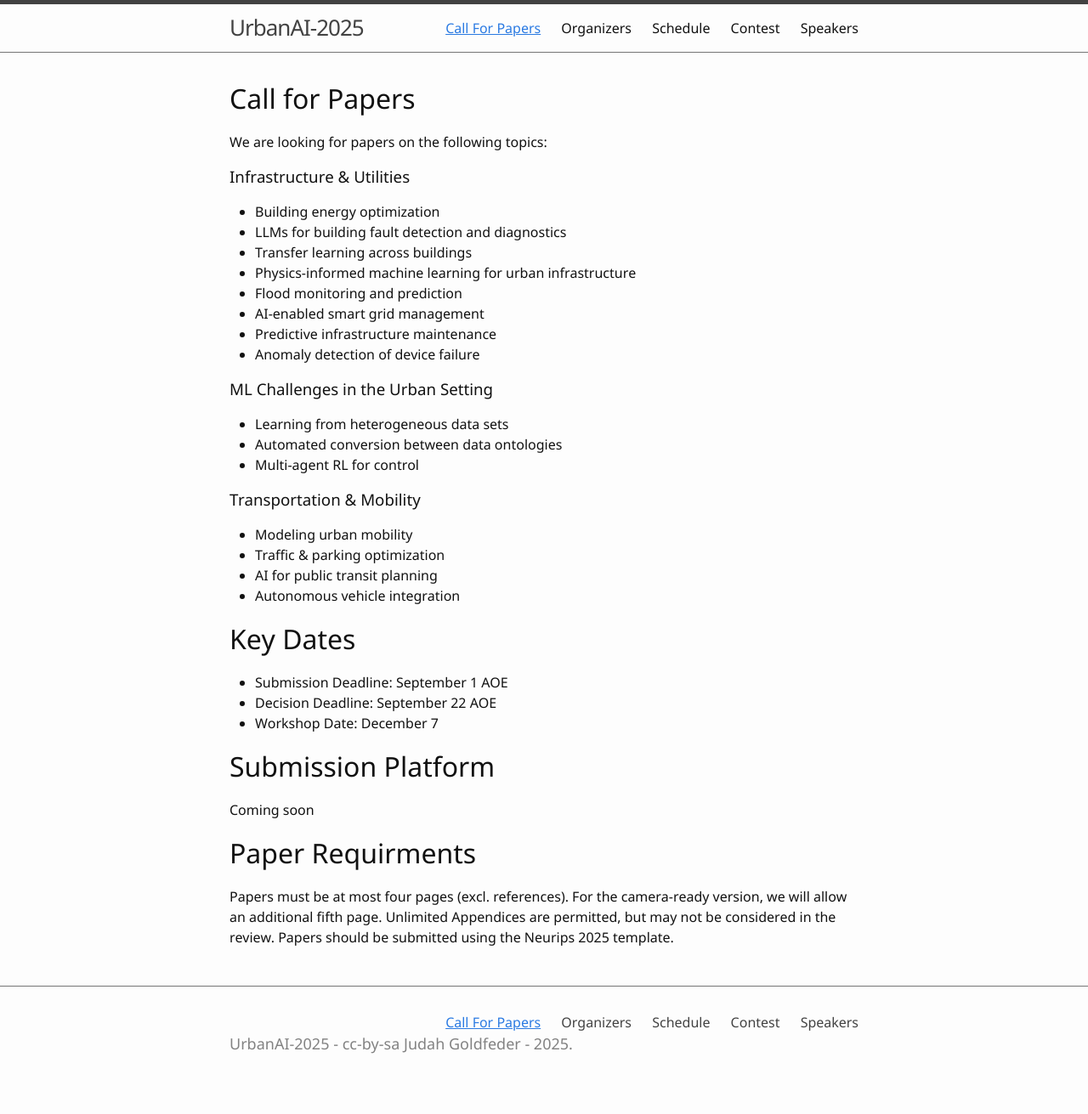
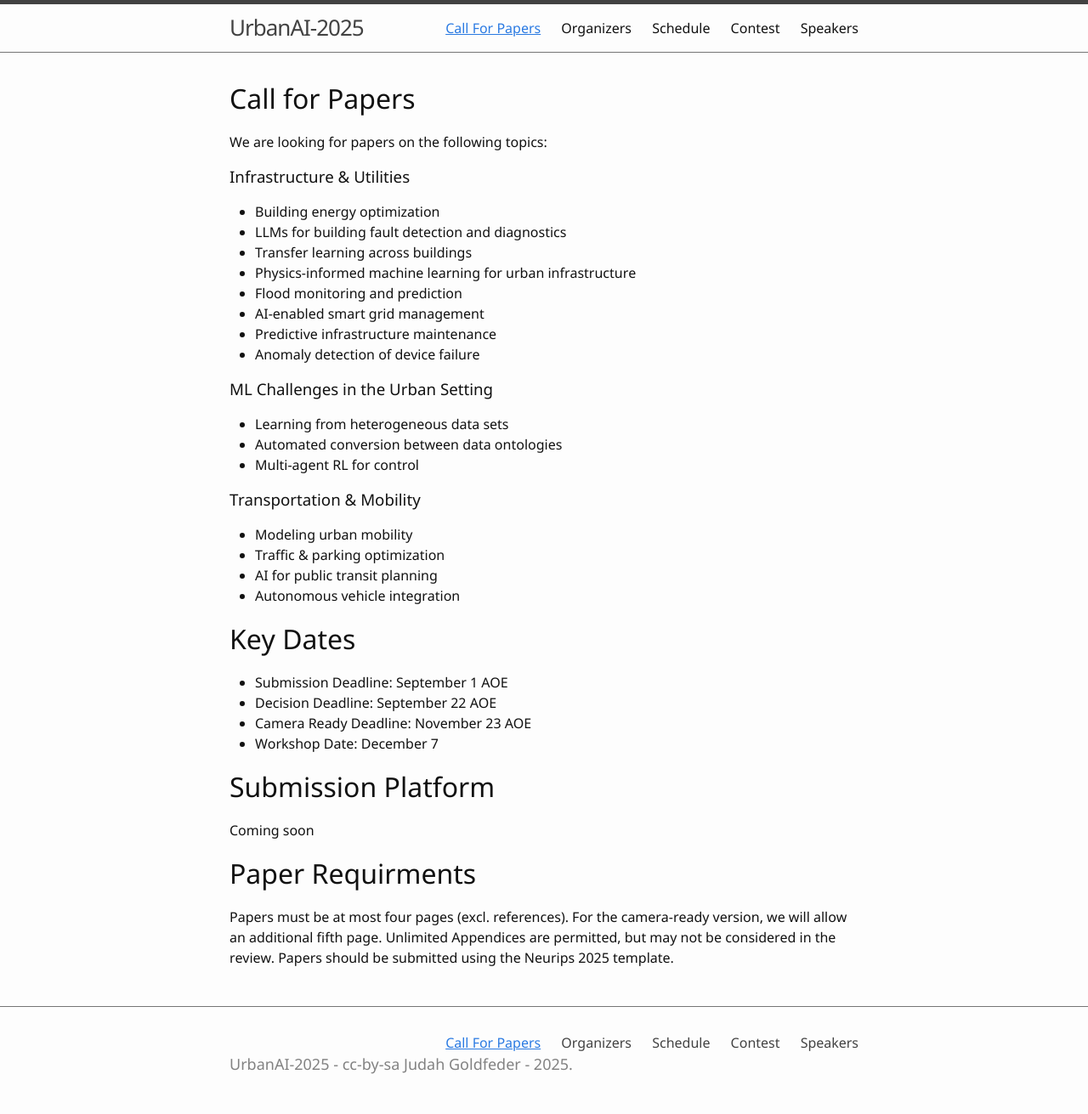
Before and after one commit to urbanAI2025/urbanAI2025.github.io, a Jekyll site: the page built from 0-cfp.md, in a window 1280 px wide. Shown: the whole page at 85% size. Built offline with Jekyll 4.4.1, drawn with Linux system fonts in a browser that asks for light colours; before the commit the page ends 1287 px from its top, so only the background shows below that.

Commit message:
Update 0-cfp.md

```diff
--- a/0-cfp.md
+++ b/0-cfp.md
@@ -31,6 +31,7 @@ We are looking for papers on the following topics:
 # Key Dates
 - Submission Deadline: September 1 AOE
 - Decision Deadline: September 22 AOE
+- Camera Ready Deadline: November 23 AOE
 - Workshop Date: December 7
 
 # Submission Platform
```
